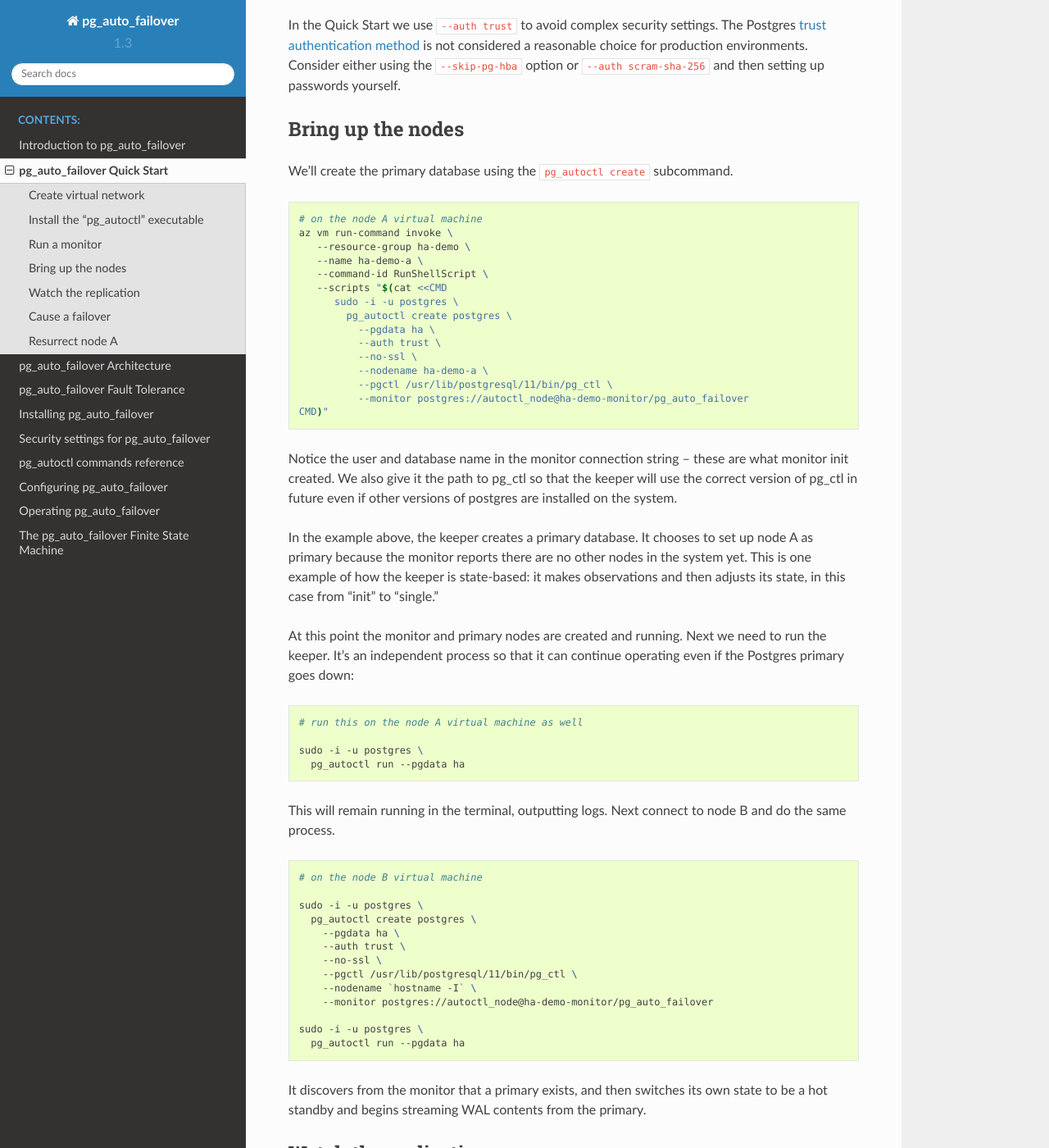
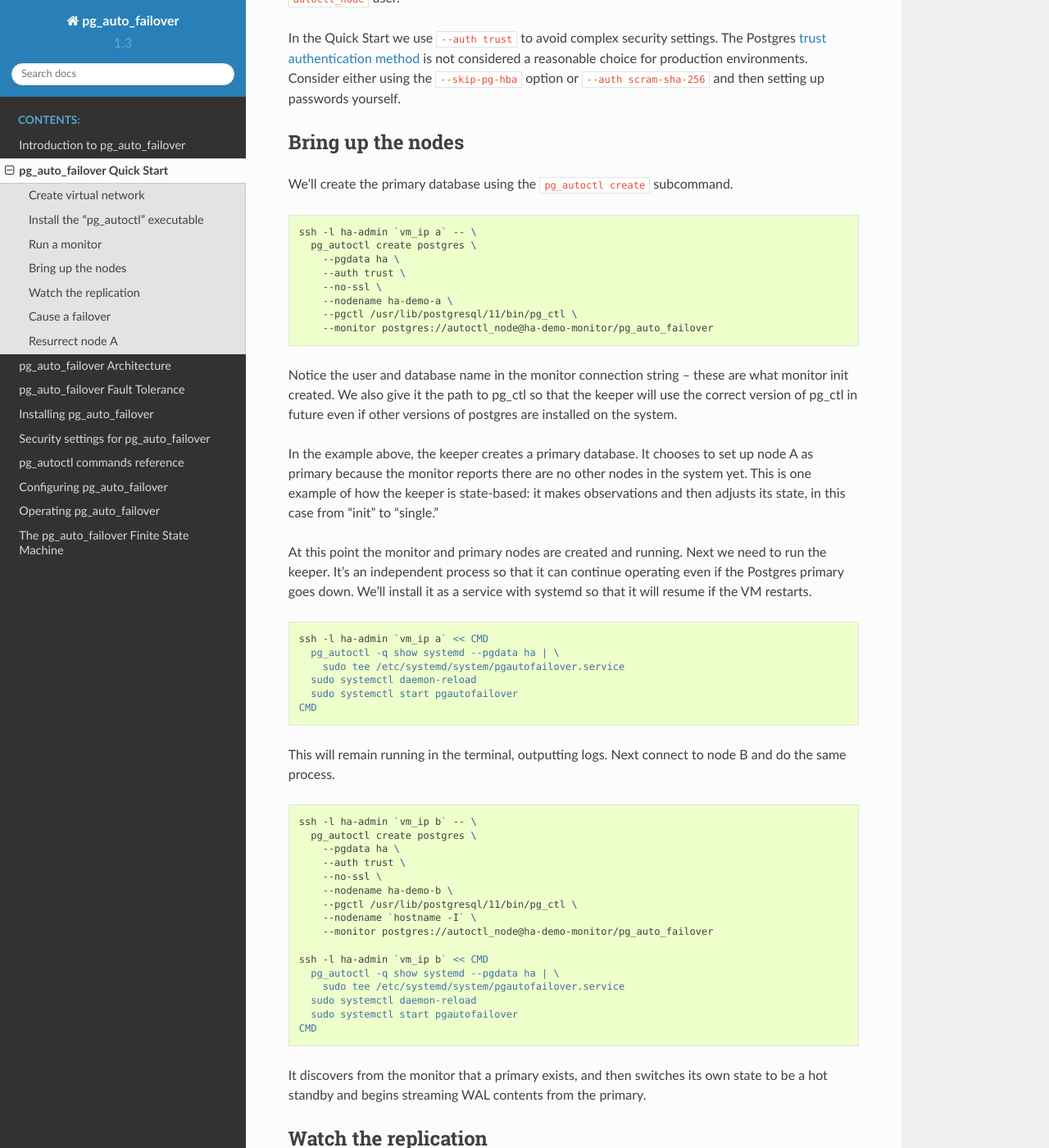
Before and after one commit to hapostgres/pg_auto_failover, a Sphinx documentation site: the page built from docs/quickstart.rst, in a window 1280 px wide and 1400 px high, scrolled down 3035 px. Shown: the whole window at 82% size. Built offline with Sphinx 7.4.7 and the Read the Docs theme 2.0.0, drawn with Linux system fonts in a browser that asks for light colours; some of the changed text lies outside the part shown.

Commit message:
Update commands

```diff
--- a/docs/quickstart.rst
+++ b/docs/quickstart.rst
@@ -98,13 +96,17 @@
    done
    wait
 
-List and record the public IP addresses that this command outputs for each
-machine:
+To make it easier to SSH into these VMs in future steps, let's make a shell
+function to retrieve their IP addresses:
 
 .. code-block:: bash
 
-   az vm list-ip-addresses --ids \
-       $(az vm list -g ha-demo --query "[].id" -o tsv)
+  # run this in your local shell as well
+
+  vm_ip () {
+    az vm list-ip-addresses -g ha-demo -n ha-demo-$1 -o tsv \
+      --query '[] [] .virtualMachine.network.publicIpAddresses[0].ipAddress'
+  }
 
 .. _quickstart_install:
 
@@ -118,12 +120,12 @@
 initialize and manage a replicated PostgreSQL service. We’ll install the
 binary with the operating system package manager.
 
-Now we'll connect to the monitor, node A, and node B in parallel and install
-pg_autoctl:
+Now we'll install the pg_autofailover package on all nodes. It will help us run
+and observe PostgreSQL with the ``pg_autoctl`` command.
 
 .. code-block:: bash
 
-  for node in monitor a b
+  for node in monitor a b app
   do
   az vm run-command invoke \
      --resource-group ha-demo \
@@ -133,7 +135,8 @@
         "curl https://install.citusdata.com/community/deb.sh | sudo bash" \
         "sudo apt-get install -q -y postgresql-common" \
         "echo 'create_main_cluster = false' | sudo tee -a /etc/postgresql-common/createcluster.conf" \
-        "sudo apt-get install -q -y postgresql-11-auto-failover-1.2" &
+        "sudo apt-get install -q -y postgresql-11-auto-failover-1.2" \
+        "sudo usermod -a -G postgres ha-admin" &
   done
   wait
 
@@ -150,18 +153,13 @@
 .. code-block:: bash
 
    # on the monitor virtual machine
-   az vm run-command invoke \
-      --resource-group ha-demo \
-      --name ha-demo-monitor \
-      --command-id RunShellScript \
-      --scripts "$(cat <<CMD
-         sudo -i -u postgres \
-           pg_autoctl create monitor \
-             --auth trust \
-             --no-ssl \
-             --pgdata monitor \
-             --pgctl  /usr/lib/postgresql/11/bin/pg_ctl
-   CMD)"
+
+   ssh -l ha-admin `vm_ip monitor` -- \
+     pg_autoctl create monitor \
+       --auth trust \
+       --no-ssl \
+       --pgdata monitor \
+       --pgctl  /usr/lib/postgresql/11/bin/pg_ctl
 
 This command initializes a PostgreSQL cluster at the location pointed
 by the ``--pgdata`` option. When ``--pgdata`` is omitted, ``pg_autoctl``
@@ -186,21 +184,14 @@
 
 .. code-block:: bash
 
-   # on the node A virtual machine
-   az vm run-command invoke \
-      --resource-group ha-demo \
-      --name ha-demo-a \
-      --command-id RunShellScript \
-      --scripts "$(cat <<CMD
-         sudo -i -u postgres \
-           pg_autoctl create postgres \
-             --pgdata ha \
-             --auth trust \
-             --no-ssl \
-             --nodename ha-demo-a \
-             --pgctl /usr/lib/postgresql/11/bin/pg_ctl \
-             --monitor postgres://autoctl_node@ha-demo-monitor/pg_auto_failover
-   CMD)"
+   ssh -l ha-admin `vm_ip a` -- \
+     pg_autoctl create postgres \
+       --pgdata ha \
+       --auth trust \
+       --no-ssl \
+       --nodename ha-demo-a \
+       --pgctl /usr/lib/postgresql/11/bin/pg_ctl \
+       --monitor postgres://autoctl_node@ha-demo-monitor/pg_auto_failover
 
 Notice the user and database name in the monitor connection string -- these
 are what monitor init created. We also give it the path to pg_ctl so that the
@@ -214,33 +205,39 @@
 
 At this point the monitor and primary nodes are created and running. Next we
 need to run the keeper. It’s an independent process so that it can continue
-operating even if the Postgres primary goes down:
+operating even if the Postgres primary goes down. We'll install it as a service
+with systemd so that it will resume if the VM restarts.
 
 .. code-block:: bash
 
-   # run this on the node A virtual machine as well
-
-   sudo -i -u postgres \
-     pg_autoctl run --pgdata ha
+   ssh -l ha-admin `vm_ip a` << CMD
+     pg_autoctl -q show systemd --pgdata ha | \
+       sudo tee /etc/systemd/system/pgautofailover.service
+     sudo systemctl daemon-reload
+     sudo systemctl start pgautofailover
+   CMD
 
 This will remain running in the terminal, outputting logs. Next connect to
 node B and do the same process.
 
 .. code-block:: bash
 
-   # on the node B virtual machine
-
-   sudo -i -u postgres \
+   ssh -l ha-admin `vm_ip b` -- \
      pg_autoctl create postgres \
        --pgdata ha \
        --auth trust \
        --no-ssl \
+       --nodename ha-demo-b \
        --pgctl /usr/lib/postgresql/11/bin/pg_ctl \
        --nodename `hostname -I` \
        --monitor postgres://autoctl_node@ha-demo-monitor/pg_auto_failover
 
-   sudo -i -u postgres \
-     pg_autoctl run --pgdata ha
+   ssh -l ha-admin `vm_ip b` << CMD
+     pg_autoctl -q show systemd --pgdata ha | \
+       sudo tee /etc/systemd/system/pgautofailover.service
+     sudo systemctl daemon-reload
+     sudo systemctl start pgautofailover
+   CMD
 
 It discovers from the monitor that a primary exists, and then switches its own
 state to be a hot standby and begins streaming WAL contents from the primary.
```
Also changed, not shown: other parts of docs/quickstart.rst (+1 -3 lines).
